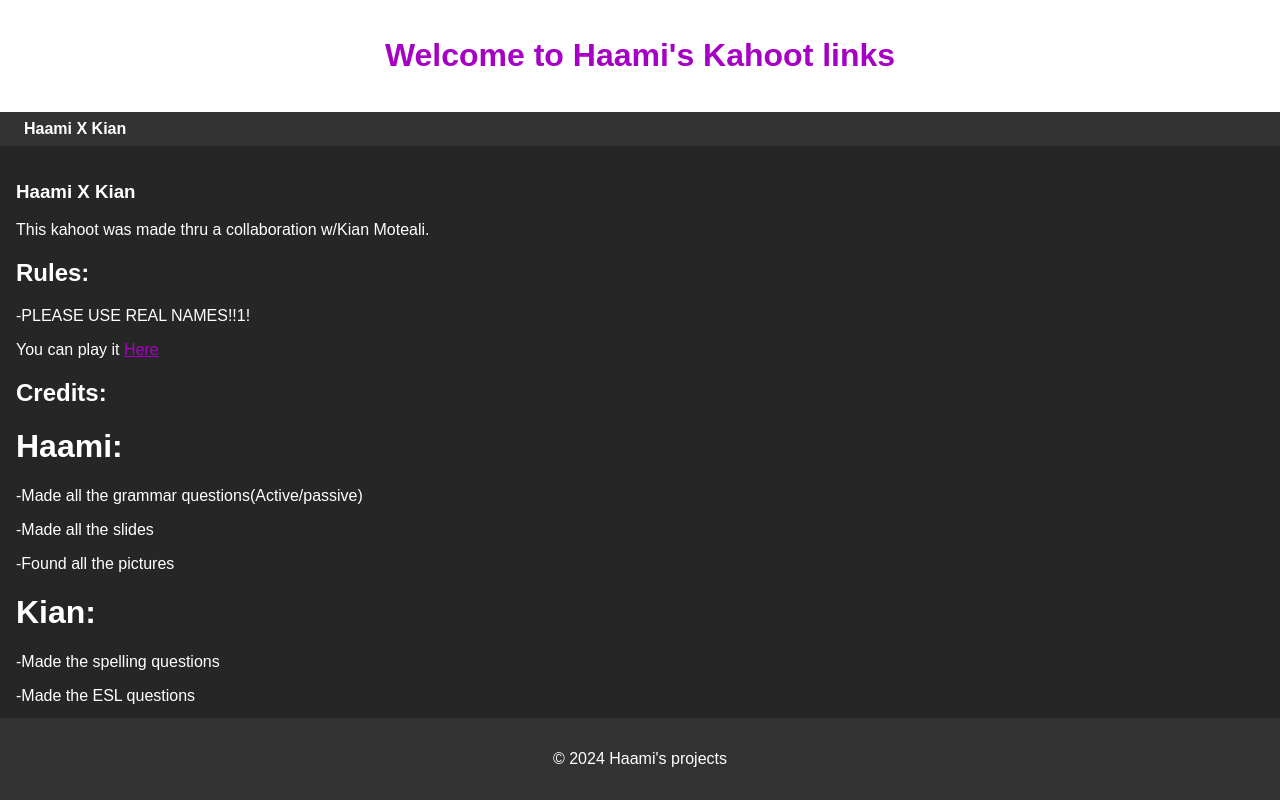
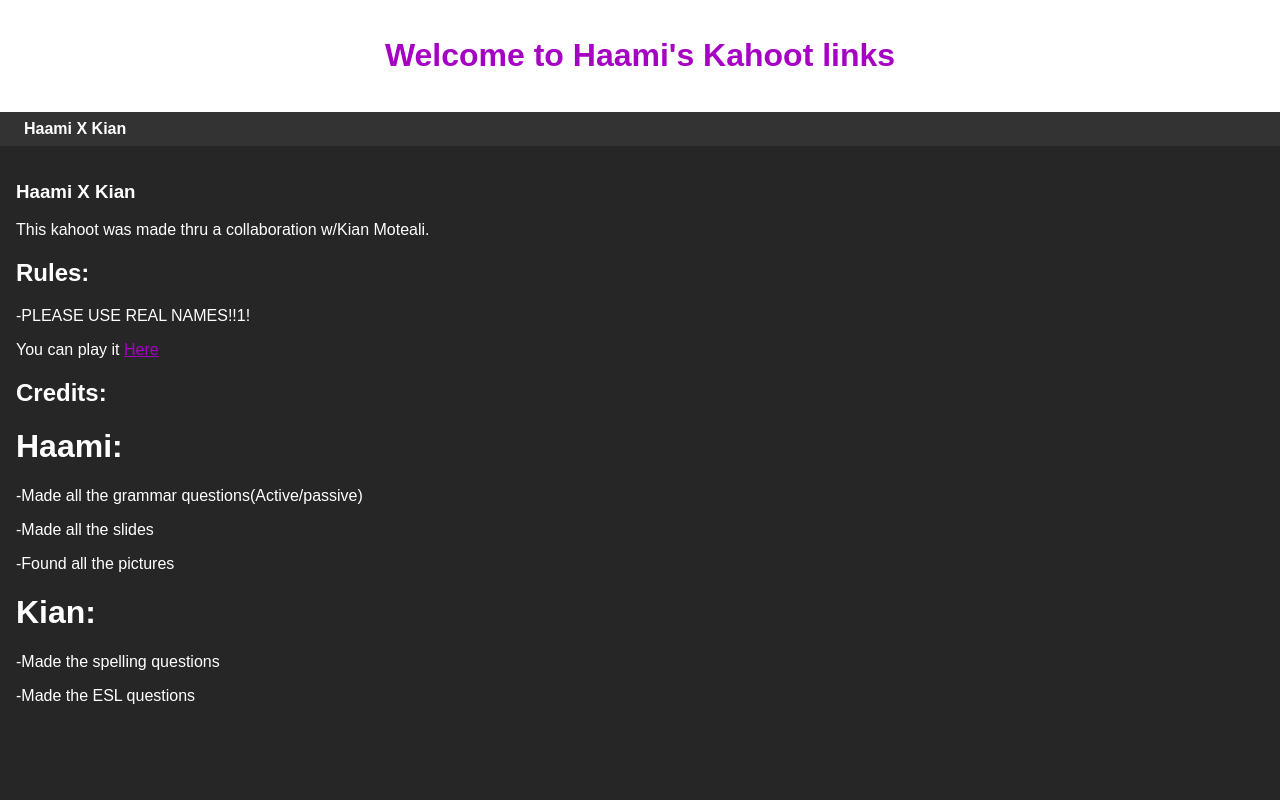
Before and after one commit to Hpro5/Kahoot, a plain HTML site: page index.html in a window 1280 px wide. Drawn offline with Linux system fonts and the light colour scheme.

Commit message:
removed [content deleted]

```diff
--- a/index.html
+++ b/index.html
@@ -72,8 +72,5 @@
         <p>-Made the spelling questions</p>
         <p>-Made the ESL questions</p>
     </main>
-    <footer>
-        <p>&copy; 2024 Haami's projects</p>
-    </footer>
 </body>
 </html>
```
